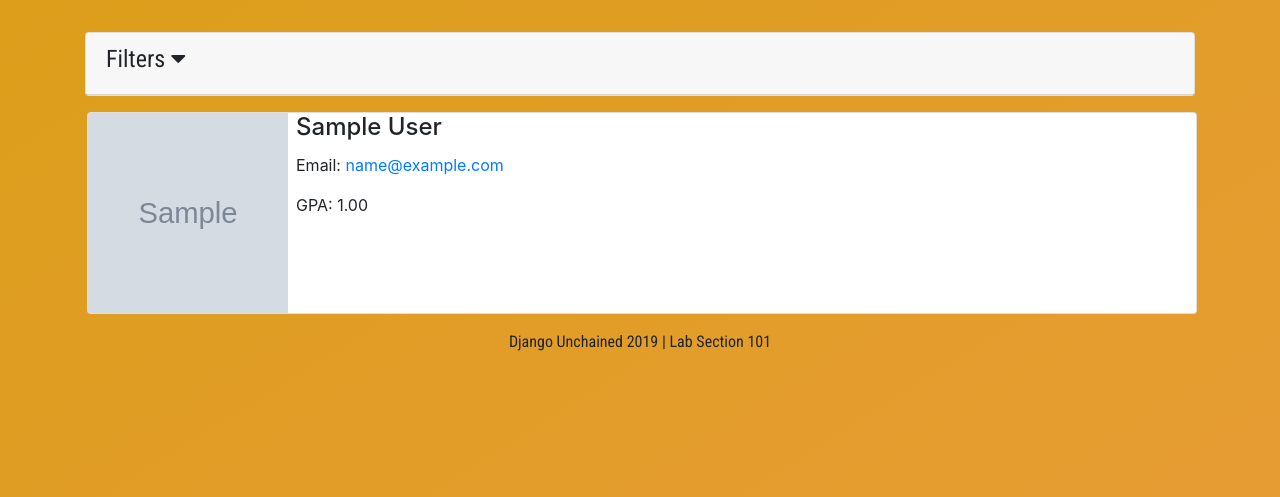
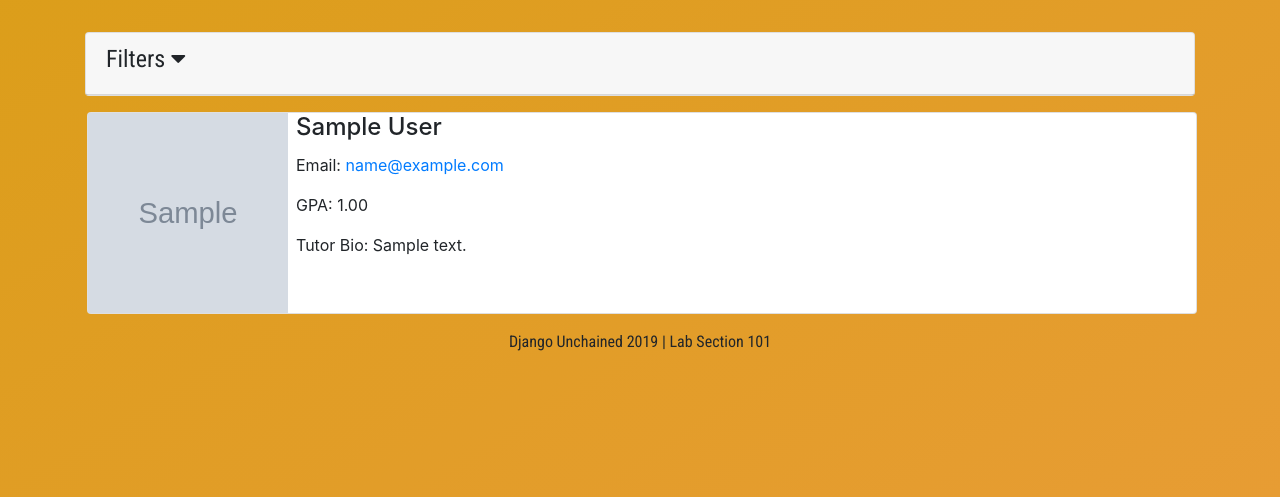
Before and after one commit to thejimster82/SkillMatch, a Django app: page /tutors/ in a window 1280 px wide. Shown: the part 79-576 px from the top of the page. Run offline with Django 3.2, Linux system fonts and the light colour scheme; a user stored in the database is signed in; tables that the repository leaves empty hold one stand-in row (values such as "Sample post"); grey boxes marked "Sample" are stand-in pictures; parts of the project's set-up code (start-up, migrations or seed data) failed here and were passed over; some libraries are stand-ins or nearby versions.

Commit message:
add bio back to tutor tab

```diff
--- a/matching/templates/matching/tutors.html
+++ b/matching/templates/matching/tutors.html
@@ -30,7 +30,7 @@
                         <div class="form-group">
                                 Grad Year
                                 {% render_field filter.form.grad_year class="form-control" %}
-                    </div>
+                        </div>
                     </div>
                     <button type="submit" class="btn btn-secondary" style="float:right;margin-bottom: 1em;">Search</button>
                 </div>
@@ -69,6 +69,9 @@
                                 <p class="card-text">
                                     GPA: {{ tutor.user.profile.tutor_gpa }}
                                 </p>
+                                <p class="card-text">
+                                    Tutor Bio: {{ tutor.user.profile.tutor_bio|truncatechars_html:100 }}
+                                </p>
                             </div>
                         </div>
                     </div>
```
Also changed, not shown: matching/templates/matching/matches.html (line endings or trailing spaces).
